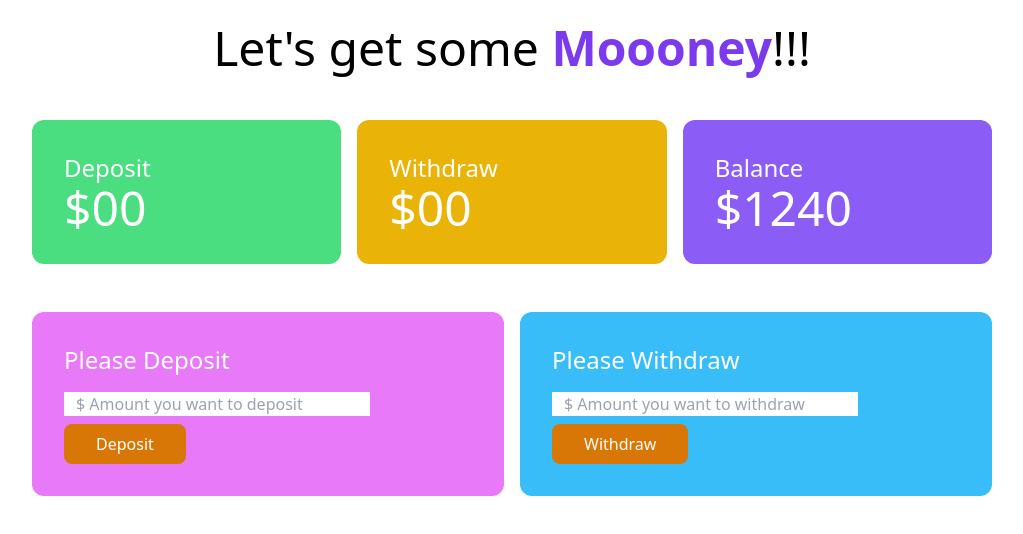
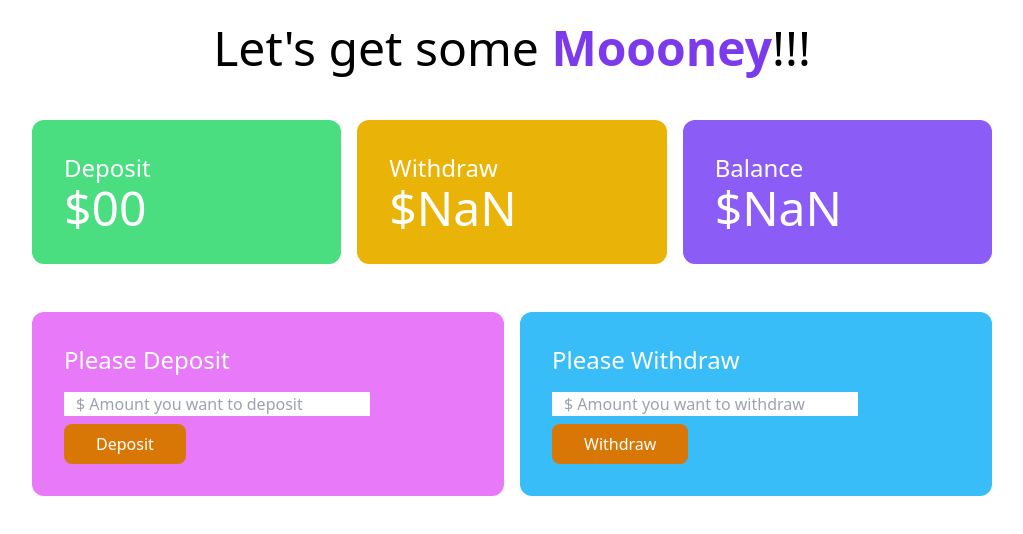
Before and after one commit to arafatrahman41/baap-er-bank, a plain HTML site: page bank.html in a window 1280 px wide. Both pictures are taken after a click on the button "Withdraw". Shown: the whole page, without its empty margins (128-1151 px from the left). Drawn offline with nearby package versions, Linux system fonts and the light colour scheme.

Commit message:
completed javascript first project

```diff
--- a/bank.html
+++ b/bank.html
@@ -22,7 +22,7 @@
                 </div>
                 <div class="bg-yellow-500 p-8 rounded-xl">
                     <h4 class="text-2xl">Withdraw</h4>
-                    <h2 class="text-5xl">$00</h2>
+                    <h2 class="text-5xl">$<span id="withdraw-total">00</span></h2>
                 </div>
                 <div class="bg-violet-500 p-8 rounded-xl">
                     <h4 class="text-2xl">Balance</h4>
@@ -41,7 +41,7 @@
                 </div>
                 <div class="bg-sky-400 p-8 rounded-xl">
                     <h4 class="text-2xl mb-4 text-white">Please Withdraw</h4>
-                    <input class="w-9/12 block mb-2 px-3" type="text" placeholder="$ Amount you want to withdraw">
+                    <input id="withdraw-field" class="w-9/12 block mb-2 px-3" type="text" placeholder="$ Amount you want to withdraw">
                     <button id="btn-withdraw"
                         class="bg-amber-600 hover:bg-yellow-500 px-8 py-2 text-white font-medium rounded-lg">Withdraw</button>
                 </div>
@@ -49,6 +49,7 @@
         </section>
     </main>
    <script src="js/deposit.js"></script>
+   <script src="js/withdraw.js"></script>
 </body>
 
 </html>
--- /dev/null
+++ b/js/withdraw.js
@@ -0,0 +1,40 @@
+/*
+1. add event handler with the withdraw button
+2. get the withdraw amount from the withdraw input field
+2-5. also make sure to convert the input into a number by using parseFloat
+3. Get previous withdraw total
+4. calculate total withdraw amount
+4-5. set total withdraw amount
+5. get previous balance total
+6. calculate new balance total
+6-5. set the new balance total
+7.clear the input field
+*/
+
+//step-1
+document.getElementById('btn-withdraw').addEventListener('click', function(){
+//step-2:
+    const withdrawField = document.getElementById('withdraw-field');
+    const newWithdrawAmountString = withdrawField.value;
+    const newWithdrawAmount = parseFloat(newWithdrawAmountString);
+
+  //step-3
+  const withdrawTotalElement = document.getElementById('withdraw-total');
+  const previousWithdrawTotalString = withdrawTotalElement.innerText;
+  const previousWithdrawTotal = parseFloat(previousWithdrawTotalString);
+
+  //step-4
+  const currentWithdrawTotal = previousWithdrawTotal + newWithdrawAmount;
+  withdrawTotalElement.innerText = currentWithdrawTotal;
+  //step-5
+  const balanceTotalElement = document.getElementById('balance-total');
+  const previousBalanceTotalString = balanceTotalElement.innerText;
+  const previousBalanceTotal = parseFloat(previousBalanceTotalString);
+  console.log(previousBalanceTotal);
+
+  //step-6
+  const newBalanceTotal = previousBalanceTotal - newWithdrawAmount;
+  balanceTotalElement.innerText = newBalanceTotal;
+  //step-7
+  withdrawField.value = '';
+})
```
